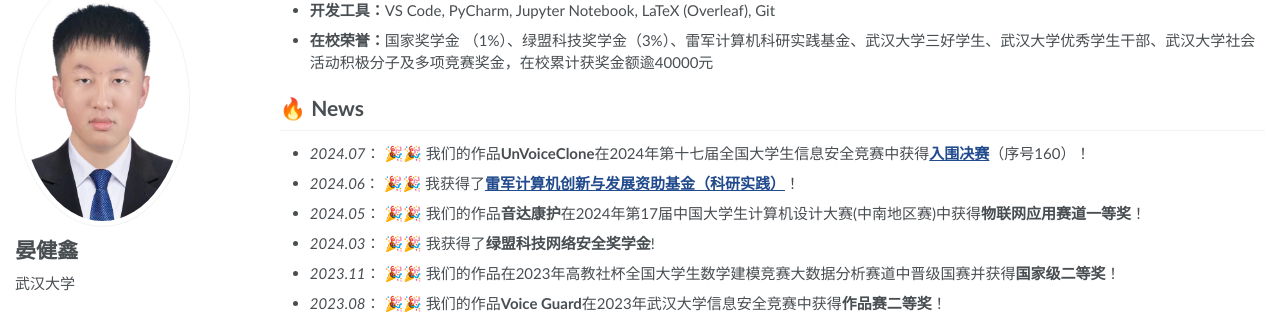
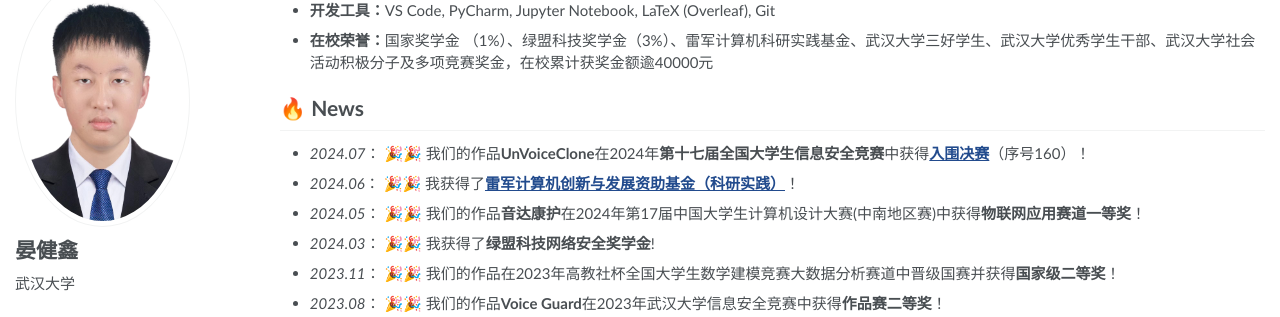
Before and after one commit to uYanJX/uYanJX.github.io, a Jekyll site: the page built from _pages/about.md, in a window 1280 px wide and 900 px high, scrolled down 322 px. Shown: the part 116-433 px from the top of the window. Built offline with Jekyll 4.4.1, drawn with Linux system fonts in a browser that asks for light colours.

Commit message:
xinandasai2

```diff
--- a/_pages/about.md
+++ b/_pages/about.md
@@ -33,7 +33,7 @@ redirect_from:
 
 # 🔥 News
 
-- *2024.07*：  🎉🎉 我们的作品**UnVoiceClone**在2024年第十七届全国大学生信息安全竞赛中获得[**入围决赛**](http://www.ciscn.cn/announcement/view/355)（序号160）！
+- *2024.07*：  🎉🎉 我们的作品**UnVoiceClone**在2024年**第十七届全国大学生信息安全竞赛**中获得[**入围决赛**](http://www.ciscn.cn/announcement/view/355)（序号160）！
 - *2024.06*：  🎉🎉 我获得了[**雷军计算机创新与发展资助基金（科研实践）**](https://cse.whu.edu.cn/info/1101/23802.htm)！
 - *2024.05*：  🎉🎉 我们的作品**音达康护**在2024年第17届中国大学生计算机设计大赛(中南地区赛)中获得**物联网应用赛道一等奖**！
 - *2024.03*：  🎉🎉 我获得了**绿盟科技网络安全奖学金**!
```
